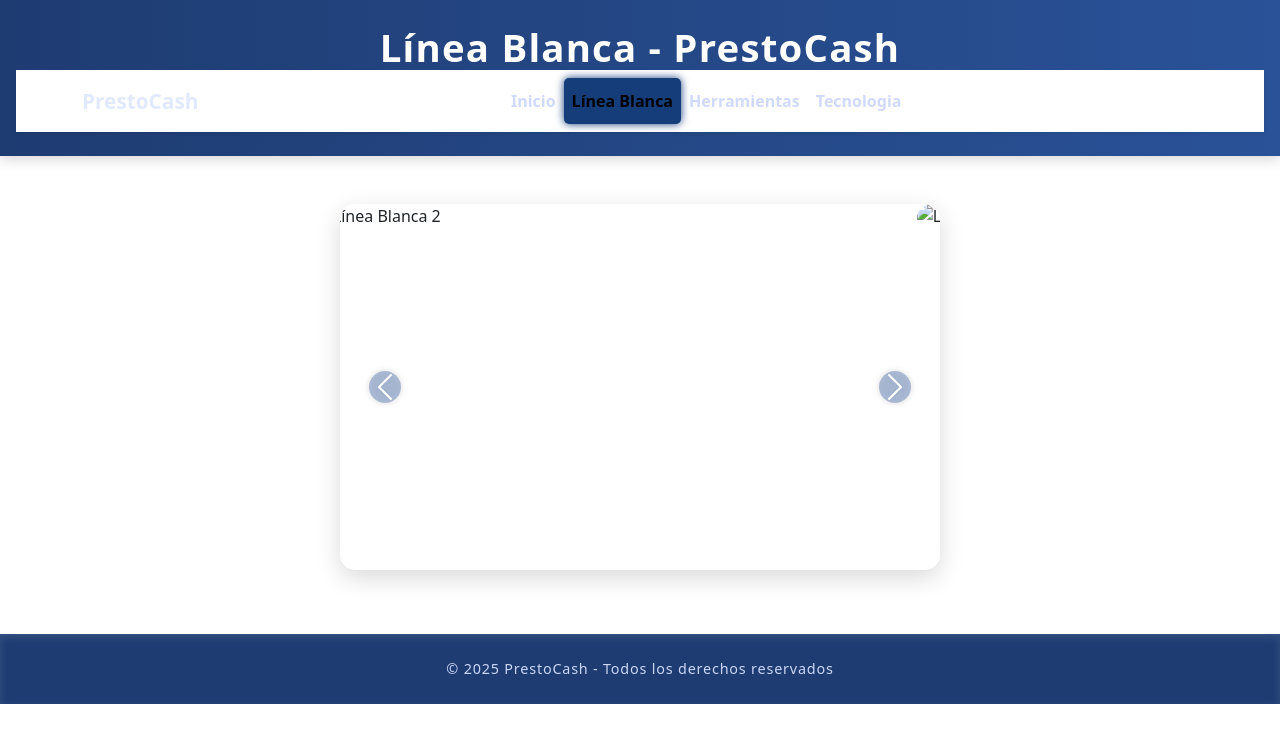
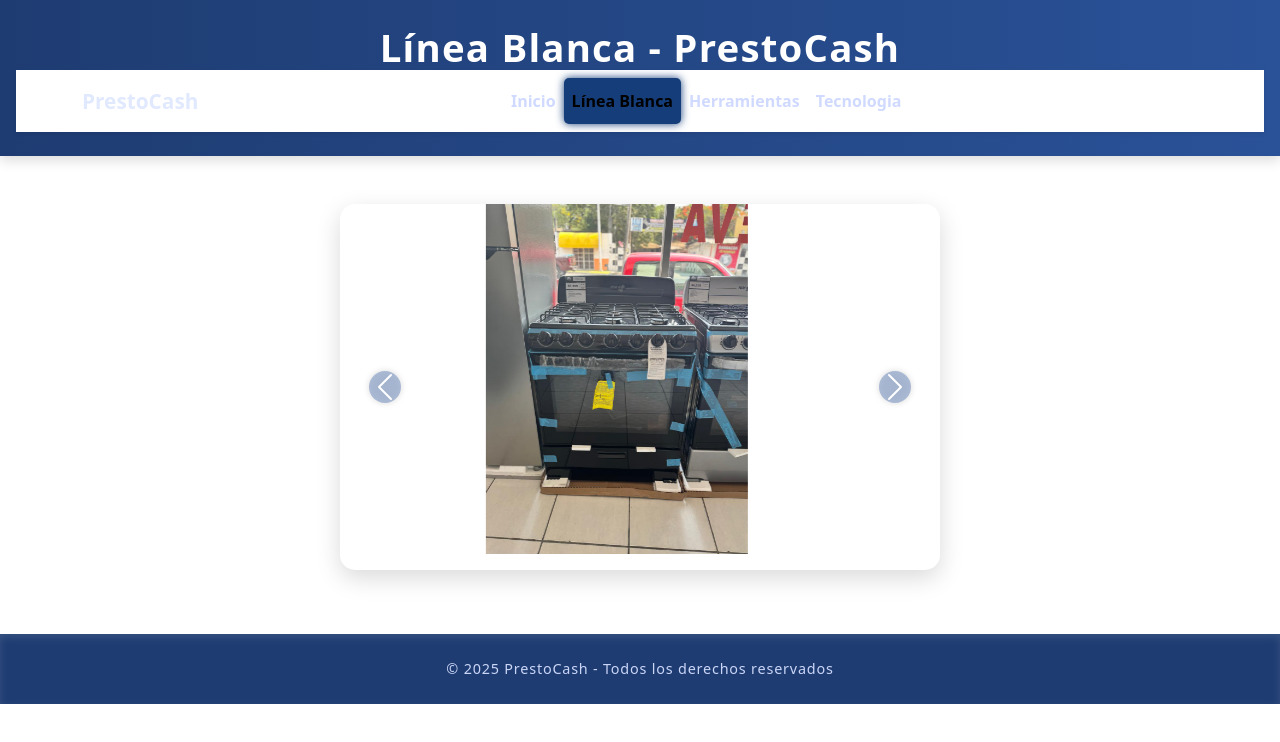
Before and after one commit to stfuArturo/catalogo, a plain HTML site: page index.html in a window 1280 px wide. Drawn offline with nearby package versions, Linux system fonts and the light colour scheme.

Commit message:
Update index.html

```diff
--- a/index.html
+++ b/index.html
@@ -44,13 +44,13 @@
     <div id="carouselLineaBlanca" class="carousel slide" data-bs-ride="carousel" data-bs-interval="2500">
       <div class="carousel-inner rounded">
         <div class="carousel-item active">
-          <img src="../catalogo/lineaBlanca/fotos/3.jpg" class="d-block w-100" alt="Línea Blanca 1" />
+          <img src="3.jpg" class="d-block w-100" alt="Línea Blanca 1" />
         </div>
         <div class="carousel-item">
-          <img src="../catalogo/lineaBlanca/fotos/2.jpg" class="d-block w-100" alt="Línea Blanca 2" />
+          <img src="2.jpg" class="d-block w-100" alt="Línea Blanca 2" />
         </div>
         <div class="carousel-item">
-          <img src="../catalogo/lineaBlanca/fotos/1.jpg" class="d-block w-100" alt="Línea Blanca 3" />
+          <img src="1.jpg" class="d-block w-100" alt="Línea Blanca 3" />
         </div>
       </div>
       <button class="carousel-control-prev" type="button" data-bs-target="#carouselLineaBlanca" data-bs-slide="prev">
```
